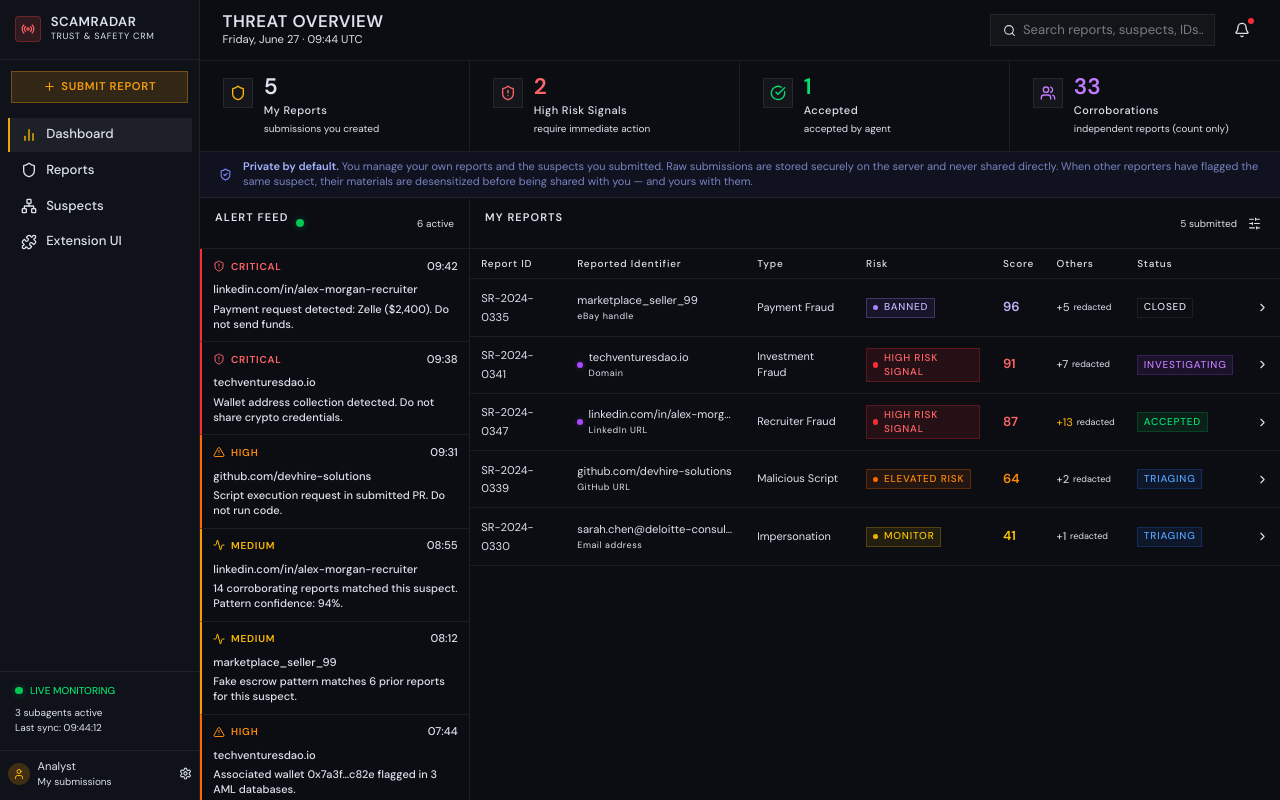
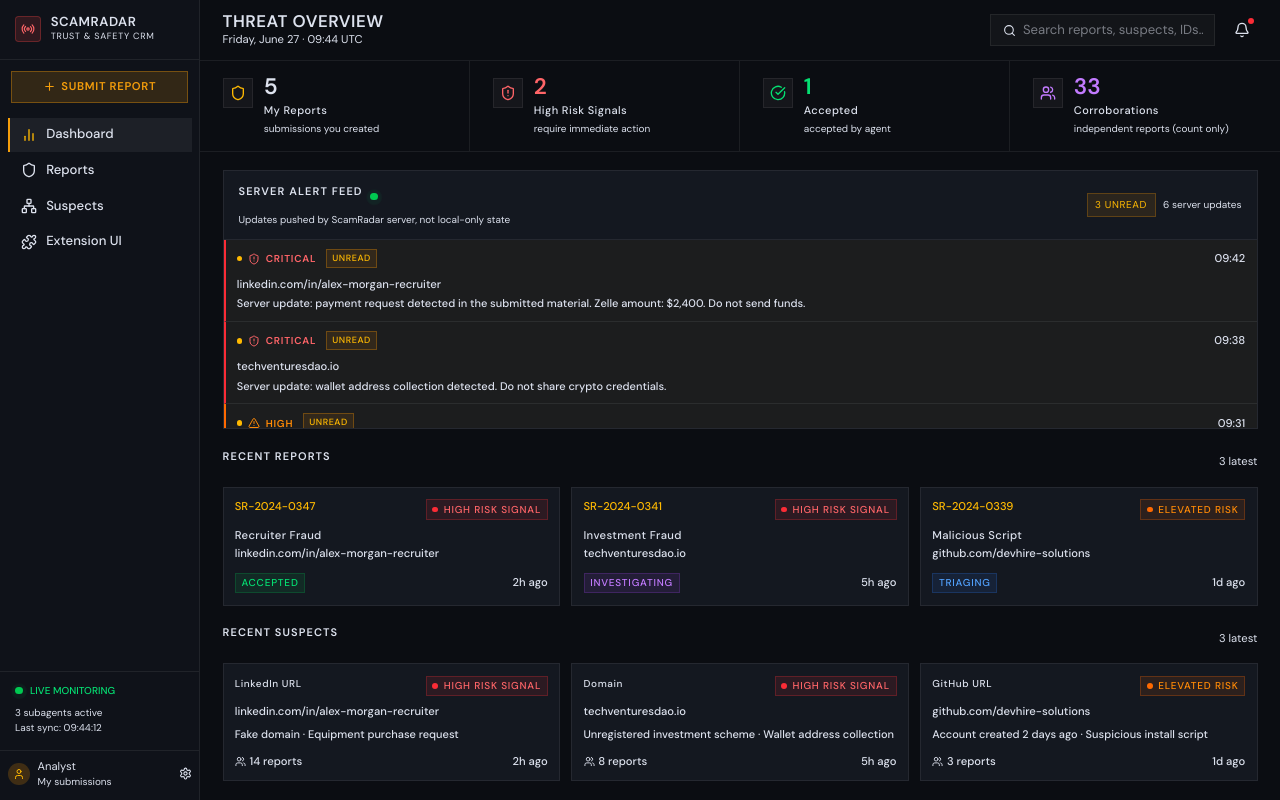
Before and after one commit to Alive24/ScamRadar, a React (Vite) app: page / in a window 1280 px wide. Built offline with nearby package versions, Linux system fonts and the light colour scheme.

Commit message:
Refine dashboard alert layout

```diff
--- a/src/popup/App.tsx
+++ b/src/popup/App.tsx
@@ -55,6 +55,7 @@
   reportId: string;
   suspect: string;
   message: string;
+  read: boolean;
 }
 
 interface ChatMessage {
@@ -211,12 +212,12 @@
 ];
 
 const ALERTS: Alert[] = [
-  { id: 1, time: "09:42", severity: "CRITICAL", reportId: "SR-2024-0347", suspect: "linkedin.com/in/alex-morgan-recruiter", message: "Payment request detected: Zelle ($2,400). Do not send funds." },
-  { id: 2, time: "09:38", severity: "CRITICAL", reportId: "SR-2024-0341", suspect: "techventuresdao.io",                    message: "Wallet address collection detected. Do not share crypto credentials." },
-  { id: 3, time: "09:31", severity: "HIGH",     reportId: "SR-2024-0339", suspect: "github.com/devhire-solutions",          message: "Script execution request in submitted PR. Do not run code." },
-  { id: 4, time: "08:55", severity: "MEDIUM",   reportId: "SR-2024-0347", suspect: "linkedin.com/in/alex-morgan-recruiter", message: "14 corroborating reports matched this suspect. Pattern confidence: 94%." },
-  { id: 5, time: "08:12", severity: "MEDIUM",   reportId: "SR-2024-0335", suspect: "marketplace_seller_99",                 message: "Fake escrow pattern matches 6 prior reports for this suspect." },
-  { id: 6, time: "07:44", severity: "HIGH",     reportId: "SR-2024-0341", suspect: "techventuresdao.io",                    message: "Associated wallet 0x7a3f…c82e flagged in 3 AML databases." },
+  { id: 1, time: "09:42", severity: "CRITICAL", reportId: "SR-2024-0347", suspect: "linkedin.com/in/alex-morgan-recruiter", message: "Server update: payment request detected in the submitted material. Zelle amount: $2,400. Do not send funds.", read: false },
+  { id: 2, time: "09:38", severity: "CRITICAL", reportId: "SR-2024-0341", suspect: "techventuresdao.io",                    message: "Server update: wallet address collection detected. Do not share crypto credentials.", read: false },
+  { id: 3, time: "09:31", severity: "HIGH",     reportId: "SR-2024-0339", suspect: "github.com/devhire-solutions",          message: "Server update: script execution request detected in submitted PR. Do not run code.", read: false },
+  { id: 4, time: "08:55", severity: "MEDIUM",   reportId: "SR-2024-0347", suspect: "linkedin.com/in/alex-morgan-recruiter", message: "Server update: 14 corroborating reports matched this suspect. Pattern confidence: 94%.", read: true },
+  { id: 5, time: "08:12", severity: "MEDIUM",   reportId: "SR-2024-0335", suspect: "marketplace_seller_99",                 message: "Server update: fake escrow pattern matches 6 prior reports for this suspect.", read: true },
+  { id: 6, time: "07:44", severity: "HIGH",     reportId: "SR-2024-0341", suspect: "techventuresdao.io",                    message: "Server update: associated wallet 0x7a3f…c82e flagged by external risk sources.", read: true },
 ];
 
 const INITIAL_CHAT: ChatMessage[] = [
@@ -471,15 +472,26 @@
     HIGH:     { icon: <AlertTriangle size={12} />, color: "text-orange-400", border: "border-l-orange-500", bg: "hover:bg-orange-500/5" },
     MEDIUM:   { icon: <Activity size={12} />,      color: "text-amber-400",  border: "border-l-amber-500",  bg: "hover:bg-amber-500/5" },
   };
+  const unreadCount = alerts.filter(alert => !alert.read).length;
 
   return (
     <div className="flex flex-col h-full">
       <div className="flex items-center justify-between px-4 py-3 border-b border-border">
+        <div>
+          <div className="flex items-center gap-2">
+            <SectionHeader>Server Alert Feed</SectionHeader>
+            <LiveDot />
+          </div>
+          <div className="text-[10px] text-muted-foreground mt-0.5" style={{ fontFamily: "var(--font-data)" }}>
+            Updates pushed by ScamRadar server, not local-only state
+          </div>
+        </div>
         <div className="flex items-center gap-2">
-          <SectionHeader>Alert Feed</SectionHeader>
-          <LiveDot />
-        </div>
-        <span className="text-[10px] text-muted-foreground" style={{ fontFamily: "var(--font-data)" }}>{alerts.length} active</span>
+          <span className="px-2 py-1 border border-amber-500/25 text-[10px] text-amber-400 bg-amber-500/10" style={{ fontFamily: "var(--font-display)", letterSpacing: "0.06em" }}>
+            {unreadCount} UNREAD
+          </span>
+          <span className="text-[10px] text-muted-foreground" style={{ fontFamily: "var(--font-data)" }}>{alerts.length} server updates</span>
+        </div>
       </div>
       <div className="flex-1 overflow-y-auto divide-y divide-border" style={{ scrollbarWidth: "none" }}>
         {alerts.map(alert => {
@@ -488,12 +500,17 @@
             <button
               key={alert.id}
               onClick={() => onReportClick(alert.reportId)}
-              className={`w-full text-left px-3 py-2.5 border-l-2 ${cfg.border} ${cfg.bg} transition-colors`}
+              className={`w-full text-left px-3 py-2.5 border-l-2 ${alert.read ? "opacity-65" : ""} ${cfg.border} ${cfg.bg} transition-colors`}
+              style={{ background: alert.read ? "transparent" : "rgba(245,158,11,0.035)" }}
             >
               <div className="flex items-center justify-between mb-1">
                 <div className={`flex items-center gap-1.5 ${cfg.color}`}>
+                  {!alert.read && <span className="w-1.5 h-1.5 rounded-full bg-amber-400" />}
                   {cfg.icon}
                   <span className="text-[10px] font-semibold" style={{ fontFamily: "var(--font-display)", letterSpacing: "0.08em" }}>{alert.severity}</span>
+                  <span className={`ml-1 px-1.5 py-0.5 border text-[9px] ${alert.read ? "border-border text-muted-foreground" : "border-amber-500/30 text-amber-400 bg-amber-500/10"}`} style={{ fontFamily: "var(--font-display)", letterSpacing: "0.06em" }}>
+                    {alert.read ? "READ" : "UNREAD"}
+                  </span>
                 </div>
                 <Monospace className="text-muted-foreground">{alert.time}</Monospace>
               </div>
@@ -603,6 +620,11 @@
   const acceptedCount = REPORTS.filter(c => c.status === "ACCEPTED").length;
   // corroboration counts come from the aggregate — we show counts, never other users' data
   const totalCorroborations = REPORTS.reduce((a, c) => a + c.corroborationCount, 0);
+  const recencyValue = (value: string) => {
+    if (value.includes("h ago")) return Number(value.replace("h ago", "")) || 0;
+    if (value.includes("d ago")) return (Number(value.replace("d ago", "")) || 0) * 24;
+    return 999;
+  };
 
   const stats = [
     { label: "My Reports",        value: REPORTS.length,        sub: "submissions you created",        color: "text-foreground",  icon: <Shield size={16} className="text-amber-400" /> },
@@ -610,6 +632,9 @@
     { label: "Accepted",          value: acceptedCount,         sub: "accepted by agent",               color: "text-green-400",   icon: <CheckCircle size={16} className="text-green-400" /> },
     { label: "Corroborations",    value: totalCorroborations,   sub: "independent reports (count only)", color: "text-purple-400",  icon: <Users size={16} className="text-purple-400" /> },
   ];
+
+  const recentReports = [...REPORTS].sort((a, b) => recencyValue(a.lastActivity) - recencyValue(b.lastActivity)).slice(0, 3);
+  const recentSuspects = [...REPORTS].sort((a, b) => recencyValue(a.lastActivity) - recencyValue(b.lastActivity)).slice(0, 3);
 
   return (
     <div className="flex flex-col h-full overflow-hidden">
@@ -649,23 +674,75 @@
         ))}
       </div>
 
-      {/* Privacy notice */}
-      <div className="flex items-center gap-3 px-5 py-2 border-b border-border flex-shrink-0" style={{ background: "rgba(99,102,241,0.06)" }}>
-        <ShieldCheck size={13} className="text-indigo-400 flex-shrink-0" />
-        <p className="text-[11px] text-indigo-300/70 leading-snug">
-          <strong className="text-indigo-300">Private by default.</strong> You manage your own reports and the suspects you submitted. Raw submissions are stored securely on the server and never shared directly. When other reporters have flagged the same suspect, their materials are desensitized before being shared with you — and yours with them.
-        </p>
-      </div>
-
-      {/* Content grid */}
-      <div className="flex flex-1 overflow-hidden">
-        {/* Alert feed */}
-        <div className="w-72 border-r border-border overflow-hidden flex-shrink-0">
+      {/* Dashboard body */}
+      <div className="flex flex-col flex-1 min-h-0 overflow-hidden px-6 py-5 gap-5">
+        <div className="flex-1 min-h-[180px] border border-border overflow-hidden" style={{ background: "var(--card)" }}>
           <AlertFeed alerts={ALERTS} onReportClick={onSelectReport} />
         </div>
-        {/* Reports table */}
-        <div className="flex-1 overflow-hidden">
-          <ReportsTable reports={REPORTS} onSelect={onSelectReport} />
+
+        <div className="space-y-5 flex-shrink-0">
+          <section className="min-w-0">
+            <div className="flex items-center justify-between mb-3">
+              <SectionHeader>Recent Reports</SectionHeader>
+              <Monospace className="text-muted-foreground">3 latest</Monospace>
+            </div>
+            <div className="grid grid-cols-3 gap-3">
+              {recentReports.map(report => (
+                <button
+                  key={report.id}
+                  type="button"
+                  onClick={() => onSelectReport(report.id)}
+                  className="min-h-[104px] text-left p-3 border border-border hover:bg-white/5 transition-colors"
+                  style={{ background: "var(--card)" }}
+                >
+                  <div className="flex items-start justify-between gap-2 mb-2">
+                    <Monospace className="text-amber-400">{report.id}</Monospace>
+                    <RiskBadge level={report.risk} size="sm" />
+                  </div>
+                  <div className="text-xs text-foreground truncate" style={{ fontFamily: "var(--font-display)", letterSpacing: "0.03em" }}>{report.type}</div>
+                  <Monospace className="text-muted-foreground mt-1 block truncate">{report.reportedIdentifier}</Monospace>
+                  <div className="flex items-center justify-between gap-2 mt-3">
+                    <StatusPill status={report.status} />
+                    <Monospace className="text-muted-foreground">{report.lastActivity}</Monospace>
+                  </div>
+                </button>
+              ))}
+            </div>
+          </section>
+
+          <section className="min-w-0">
+            <div className="flex items-center justify-between mb-3">
+              <SectionHeader>Recent Suspects</SectionHeader>
+              <Monospace className="text-muted-foreground">3 latest</Monospace>
+            </div>
+            <div className="grid grid-cols-3 gap-3">
+              {recentSuspects.map(suspect => (
+                <button
+                  key={suspect.id}
+                  type="button"
+                  onClick={() => onSelectReport(suspect.id)}
+                  className="min-h-[104px] text-left p-3 border border-border hover:bg-white/5 transition-colors"
+                  style={{ background: "var(--card)" }}
+                >
+                  <div className="flex items-start justify-between gap-2 mb-2">
+                    <span className="text-[10px] text-muted-foreground" style={{ fontFamily: "var(--font-display)", letterSpacing: "0.06em" }}>
+                      {IDENTIFIER_TYPE_LABEL[suspect.reportedIdentifierType]}
+                    </span>
+                    <RiskBadge level={suspect.risk} size="sm" />
+                  </div>
+                  <Monospace className="text-foreground/80 block truncate">{suspect.reportedIdentifier}</Monospace>
+                  <div className="text-[11px] text-muted-foreground mt-2 line-clamp-2">{suspect.indicators.slice(0, 2).join(" · ")}</div>
+                  <div className="flex items-center justify-between gap-2 mt-3">
+                    <div className="flex items-center gap-1 text-[10px] text-muted-foreground">
+                      <Users size={11} />
+                      <Monospace>{suspect.corroborationCount} reports</Monospace>
+                    </div>
+                    <Monospace className="text-muted-foreground">{suspect.lastActivity}</Monospace>
+                  </div>
+                </button>
+              ))}
+            </div>
+          </section>
         </div>
       </div>
     </div>
```
